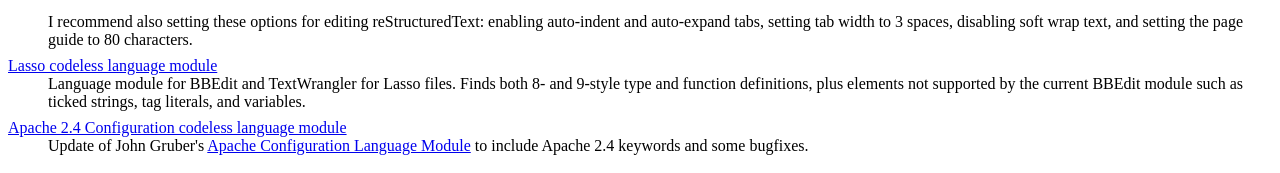
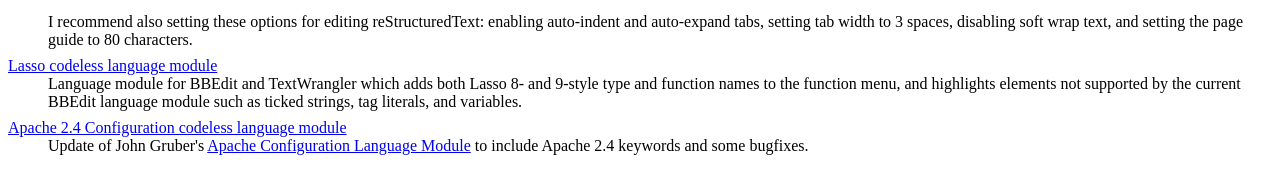
Before and after one commit to EricFromCanada/byte-bucket, a plain HTML site: page index.html in a window 1280 px wide. Shown: the part 589-762 px from the top of the page. Drawn offline with Linux system fonts and the light colour scheme.

```diff
--- a/index.html
+++ b/index.html
@@ -378,9 +378,10 @@ auto-indent and auto-expand tabs, setting tab width to 3 spaces, disabling
 soft wrap text, and setting the page guide to 80 characters.</p>
 </dd>
 <dt><a class="reference external" href="https://bitbucket.org/EricFromCanada/ericfromcanada.bitbucket.org/raw/default/bbedit/Lasso.plist">Lasso codeless language module</a></dt>
-<dd>Language module for BBEdit and TextWrangler for Lasso files. Finds both 8-
-and 9-style type and function definitions, plus elements not supported by the
-current BBEdit module such as ticked strings, tag literals, and variables.</dd>
+<dd>Language module for BBEdit and TextWrangler which adds both Lasso 8- and
+9-style type and function names to the function menu, and highlights elements
+not supported by the current BBEdit language module such as ticked strings,
+tag literals, and variables.</dd>
 <dt><a class="reference external" href="https://bitbucket.org/EricFromCanada/ericfromcanada.bitbucket.org/raw/default/bbedit/Apache%20Configuration.plist">Apache 2.4 Configuration codeless language module</a></dt>
 <dd>Update of John Gruber's <a class="reference external" href="http://daringfireball.net/projects/apacheconfig/">Apache Configuration Language Module</a> to include
 Apache 2.4 keywords and some bugfixes.</dd>
```
Also changed, not shown: 2 other files.
